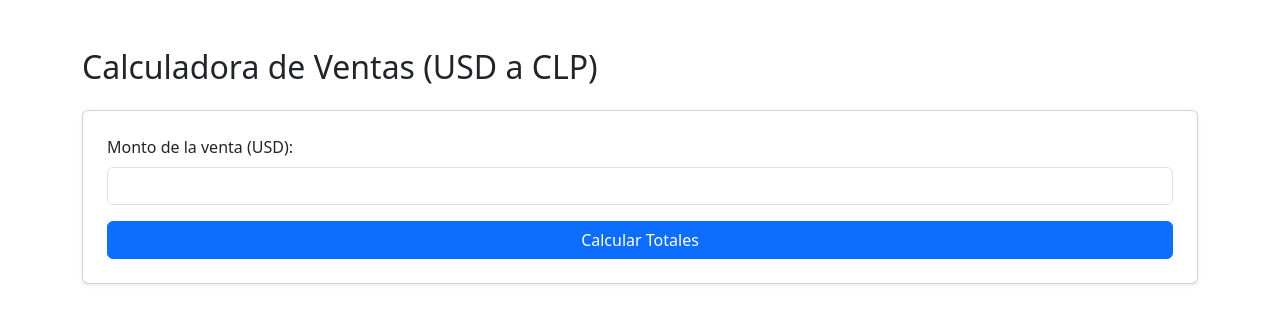
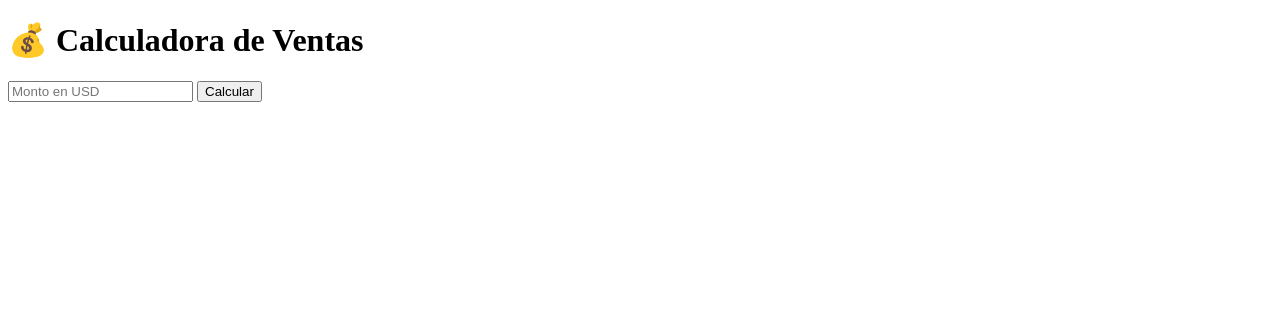
Before and after one commit to gabriconstanza-ux/proyecto_de_ventas, a Flask app: page / in a window 1280 px wide. Shown: the top 324 px of the page. Run offline with Flask 3, Linux system fonts and the light colour scheme.

Commit message:
feat: plantilla HTML para interfaz de usuario

```diff
--- a/templates/index.html
+++ b/templates/index.html
@@ -2,30 +2,34 @@
 <html lang="es">
 <head>
     <meta charset="UTF-8">
-    <title>Sistema de Ventas</title>
-    <link rel="stylesheet" href="https://cdn.jsdelivr.net/npm/bootstrap@5.3.0/dist/css/bootstrap.min.css">
+    <title>Calculadora de Ventas</title>
+    <link rel="stylesheet" href="/static/styles.css">
 </head>
-<body class="container mt-5">
-    <h2 class="mb-4">Calculadora de Ventas (USD a CLP)</h2>
-    <form method="POST" class="card p-4 shadow-sm">
-        <div class="mb-3">
-            <label class="form-label">Monto de la venta (USD):</label>
-            <input type="number" step="0.01" name="monto_usd" class="form-control" required>
-        </div>
-        <button type="submit" class="btn btn-primary">Calcular Totales</button>
+<body>
+
+<div class="container">
+    <h1>💰 Calculadora de Ventas</h1>
+
+    <form method="POST">
+        <input type="number" step="0.01" name="monto" placeholder="Monto en USD" required>
+        <button type="submit">Calcular</button>
     </form>
 
-    {% if res %}
-    <div class="mt-4 alert alert-info">
-        <h4>Resultados:</h4>
-        <p><strong>Valor Dólar:</strong> ${{ res.valor_dolar }}</p>
-        <p><strong>Venta Original:</strong> ${{ res.venta_usd }} USD</p>
-        <p><strong>Descuento Aplicado:</strong> ${{ res.descuento_usd }} USD</p>
-        <hr>
-        <p><strong>Neto:</strong> ${{ "{:,.0f}".format(res.neto_clp) }} CLP</p>
-        <p><strong>IVA (19%):</strong> ${{ "{:,.0f}".format(res.iva) }} CLP</p>
-        <p class="h4 text-success"><strong>TOTAL: ${{ "{:,.0f}".format(res.total) }} CLP</strong></p>
+    {% if error %}
+        <p class="error">{{ error }}</p>
+    {% endif %}
+
+    {% if resultado %}
+    <div class="resultado">
+        <p><strong>Dólar:</strong> ${{ resultado.dolar }}</p>
+        <p><strong>Monto USD:</strong> ${{ resultado.usd }}</p>
+        <p><strong>Descuento:</strong> ${{ resultado.descuento }}</p>
+        <p><strong>Neto CLP:</strong> ${{ resultado.neto_clp }}</p>
+        <p><strong>IVA:</strong> ${{ resultado.iva }}</p>
+        <p class="total"><strong>Total CLP:</strong> ${{ resultado.total }}</p>
     </div>
     {% endif %}
+</div>
+
 </body>
 </html>
```
